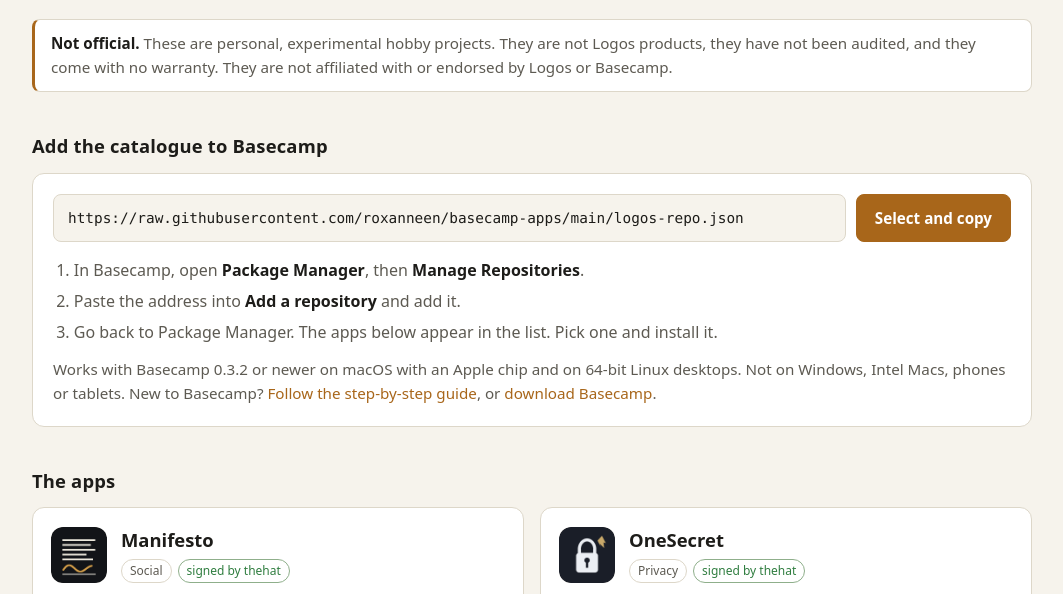
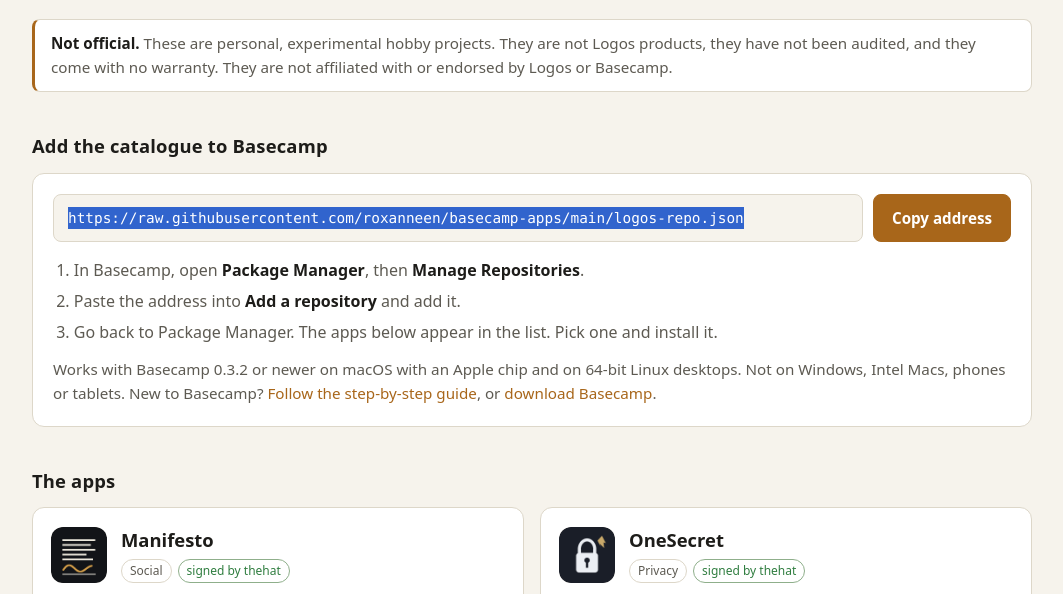
Before and after one commit to roxanneen/basecamp-apps, a plain HTML site: page docs/index.html in a window 1280 px wide. Both pictures are taken after a click on the button "Copy address". Shown: the part 157-751 px from the top of the page, without its empty margins (108-1171 px from the left). Drawn offline with Linux system fonts and the light colour scheme.

Commit message:
Web page: when the browser refuses to copy, select the text instead
Co-Authored-By: Claude Fable 5.2 <noreply@anthropic.com>

```diff
--- a/docs/index.html
+++ b/docs/index.html
@@ -182,17 +182,26 @@
 <script>
   // Copy buttons. The page reads fully without this script.
   document.querySelectorAll('button[data-copy]').forEach(function (b) {
+    var label = b.textContent;
+    var flash = function (text) { b.textContent = text; setTimeout(function () { b.textContent = label; }, 2200); };
+    var select = function (el) {
+      var r = document.createRange(); r.selectNodeContents(el);
+      var s = getSelection(); s.removeAllRanges(); s.addRange(r);
+    };
     b.addEventListener('click', function () {
-      var text = document.getElementById(b.dataset.copy).textContent.trim();
-      var label = b.textContent;
-      var done = function () { b.textContent = 'Copied'; setTimeout(function () { b.textContent = label; }, 1600); };
-      if (navigator.clipboard && navigator.clipboard.writeText) {
-        navigator.clipboard.writeText(text).then(done, function () { b.textContent = 'Select and copy'; });
-      } else {
-        var r = document.createRange(); r.selectNodeContents(document.getElementById(b.dataset.copy));
-        var s = getSelection(); s.removeAllRanges(); s.addRange(r);
-        try { document.execCommand('copy'); done(); } catch (err) { b.textContent = 'Select and copy'; }
-      }
+      var el = document.getElementById(b.dataset.copy);
+      var text = el.textContent.trim();
+      // If the browser refuses to copy, leave the text selected so one
+      // keypress copies it.
+      var fallback = function () {
+        select(el);
+        var ok = false;
+        try { ok = document.execCommand('copy'); } catch (err) {}
+        flash(ok ? 'Copied' : 'Selected. Press Ctrl+C or Cmd+C');
+      };
+      if (navigator.clipboard && navigator.clipboard.writeText)
+        navigator.clipboard.writeText(text).then(function () { flash('Copied'); }, fallback);
+      else fallback();
     });
   });
 </script>
```
Also changed, not shown: 1 other file.
